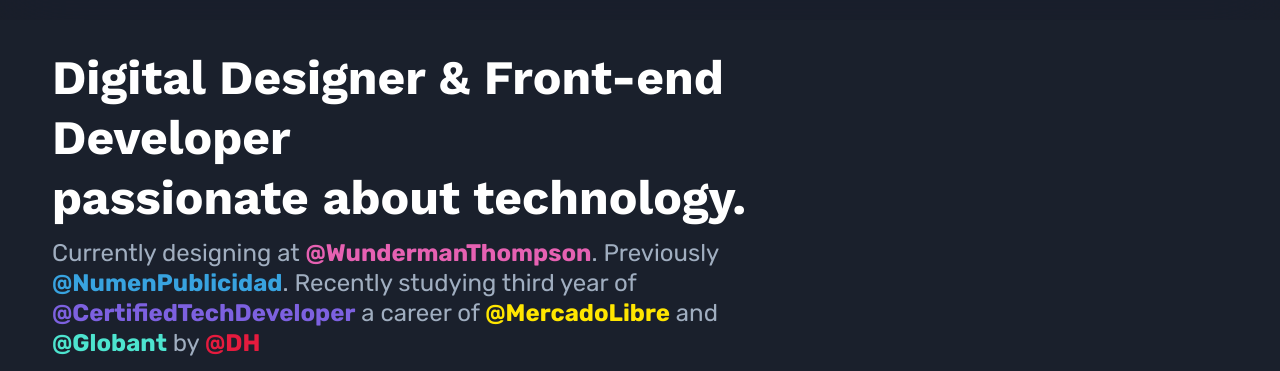
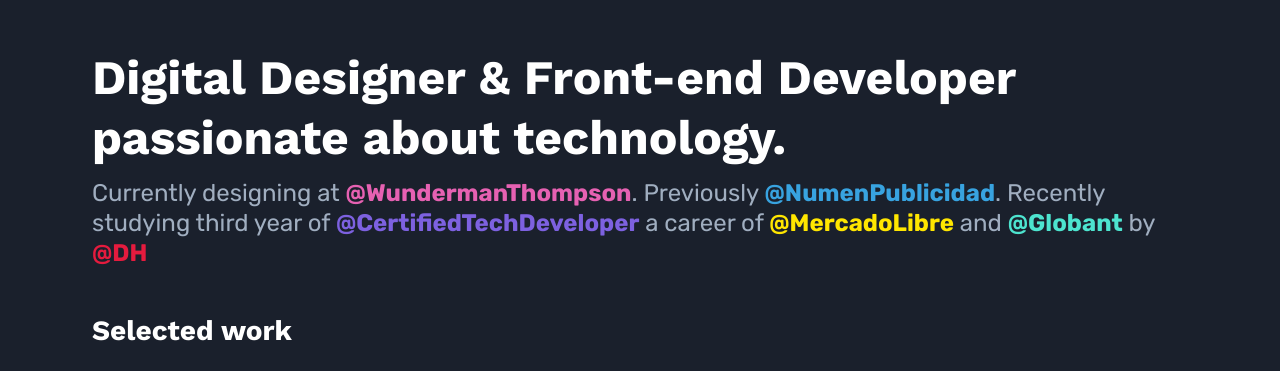
Before and after one commit to auraservants/auraservants.github.io, a plain HTML site: page index.html in a window 1280 px wide. Shown: the part 128-499 px from the top of the page. Drawn offline with nearby package versions, Linux system fonts and the light colour scheme.

Commit message:
pushing changes

```diff
--- a/index.html
+++ b/index.html
@@ -21,7 +21,7 @@
 <body>
     <div class="container">
     <header class="header-container">
-        <nav class="menu">
+        <nav class="menu wrapper">
             <div class="logo">
                 <img src="/images/logo-auraservants-darkmode.png" alt="brands logo" class="logo-img" /><span class="text">Aura Servants</span>
             </div>
@@ -35,10 +35,10 @@
         </nav>
     </header>
 
-    <div class="main-container">
+    <div class="main-container wrapper">
         <section class="main-section">
             <h1 class="main-title">
-                Digital Designer & Front-end Developer<br> passionate about technology.
+                Digital Designer & Front&#8209;end Developer<br> passionate about technology.
             </h1>
             <p class="second-title">
                 Currently designing at
--- a/style.css
+++ b/style.css
@@ -7,6 +7,7 @@
     margin: 0;
     padding: 0;
     box-sizing: border-box;
+
 }
 
 .light-theme {
@@ -43,7 +44,7 @@
     justify-content: space-between;
     align-items: center;
     width: 100%;
-    padding: 2em 3em 2em 3em;
+    padding: 1em 3em;
     margin: 0px auto 0.25rem;
 }
 
@@ -90,6 +91,11 @@
 
 /* MAIN SECTION */
 
+.wrapper {
+    margin: auto;
+    max-width: 75rem;
+}
+
 .main-container {
     display: flex;
     flex-direction: column;
@@ -100,7 +106,7 @@
     display: flex;
     flex-direction: column;
     align-items: flex-start;
-    padding: 11em 27em 0 2em;
+    padding: 11em 2em 0 2em;
     margin: 0 auto;
     width: 100%;
 }
```
